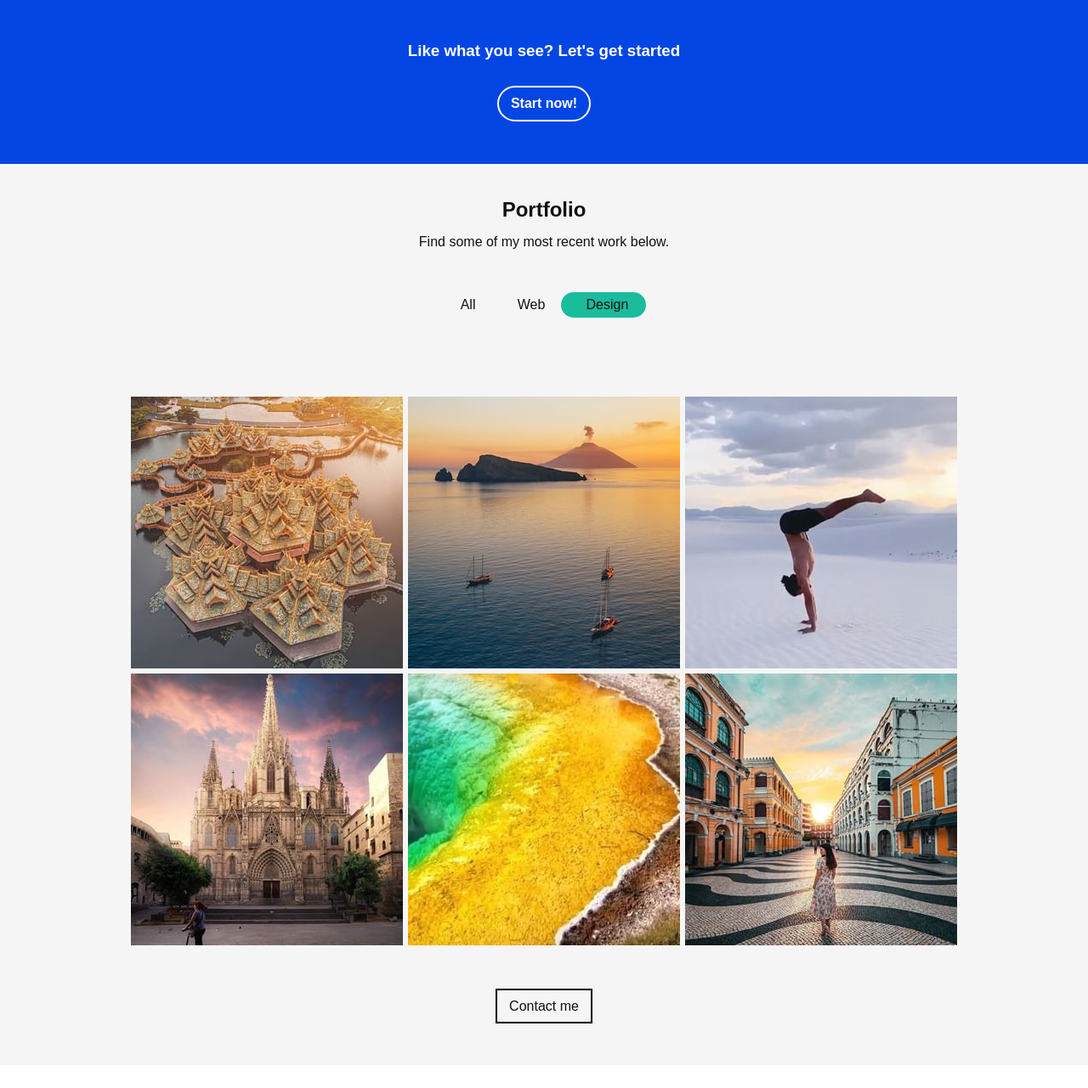
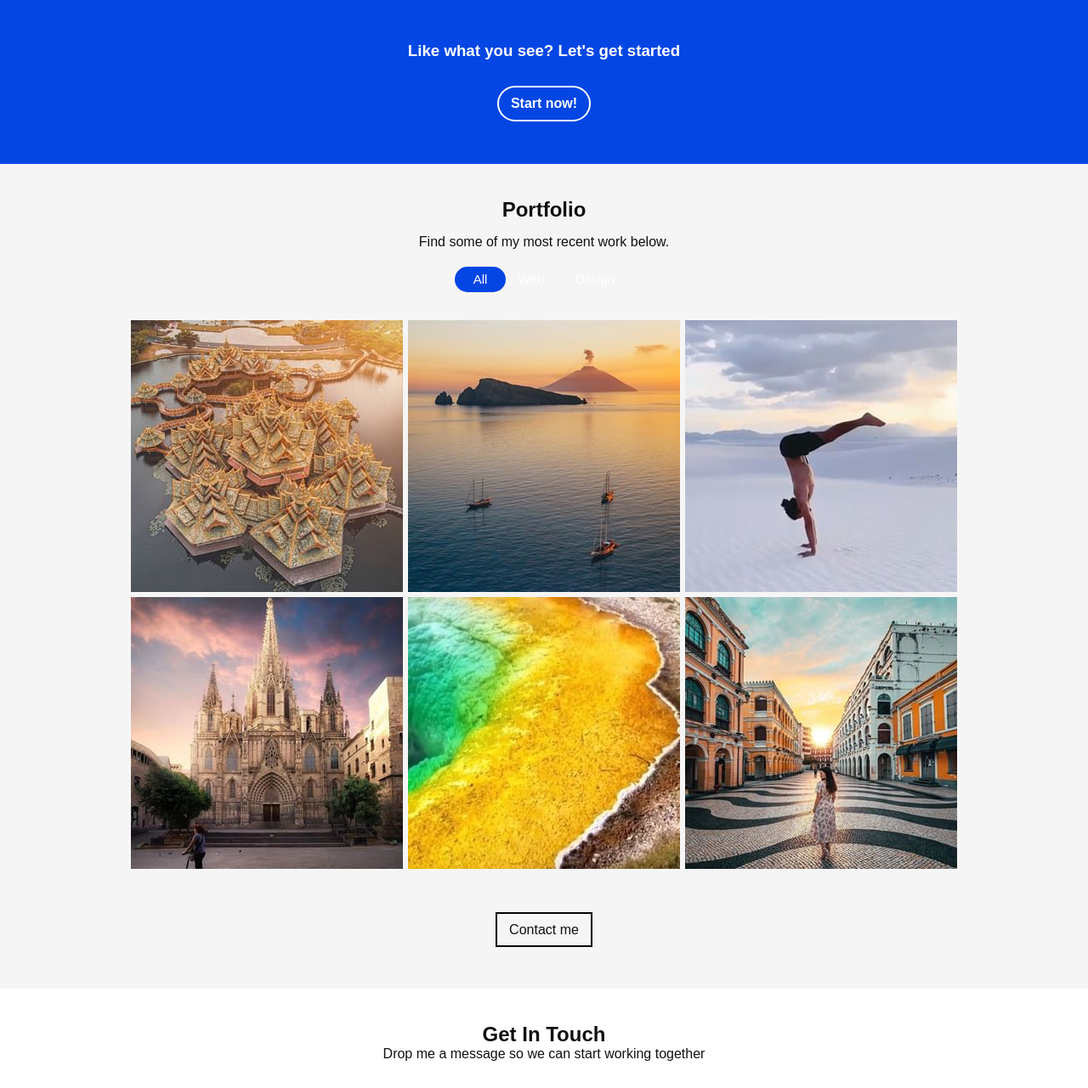
Before and after one commit to NunoGaioPereira/web-dev-portfolio, a PHP site: page / in a window 1280 px wide. Shown: the part 1575-2856 px from the top of the page at 85% size. Run offline with PHP 8.4, Linux system fonts and the light colour scheme.

Commit message:
fix portfolio nav effect

```diff
--- a/css/main.css
+++ b/css/main.css
@@ -524,56 +524,63 @@
 
 .tabs {
 	position: relative;
-	margin: 50px auto;
-	width: 260px;
+	margin: 20px auto -10px;
+	width: 210px;
 	height: 30px;
+	padding: 0;
+	font-size: 0;
 }
 
 .tabs .animation {
 	position: absolute;
+	padding: 0;
 	height: 100%;
 	top: 0;
-	background-color: #1abc9c;
-	// width: 100px;
+	z-index: 0;
+	background: var(--main-color);
 	border-radius: 50px;
-	z-index: 0;
-	transition: all 0.5s ease 0s;
+	transition: all .5s ease 0s;
 }
 
 .tabs .start-home, a:nth-child(1):hover~.animation {
-	width: 50px;
-	left: 10px;
+	width: 60px;
+	left: 0;
 }
 
-.tabs .start-home, a:nth-child(2):hover~.animation {
-	width: 50px;
-	left: 70px;
+.tabs a:hover {
+	color: #fff;
 }
 
-.tabs .start-home, a:nth-child(3):hover~.animation {
-	width: 100px;
-	left: 150px;
+.tabs .start-web, a:nth-child(2):hover~.animation {
+	width: 60px;
+	left: 60px;
+}
+
+.tabs .start-design, a:nth-child(3):hover~.animation {
+	width: 90px;
+	left: 120px;
 }
 
 .tabs a {
-	color: #111;
+	color: #fff;
 	text-decoration: none;
 	line-height: 30px;
-	margin: 0 10px;
+	/*margin: 0 10px;*/
 	position: relative;
 	display: inline-block;
 	z-index: 1;
 	text-align: center;
+	font-size: 15px;
 }
 
 .tabs a:nth-child(1) {
-	width: 50px;
+	width: 60px;
 }
 
 .tabs a:nth-child(2) {
-	width: 50px;
+	width: 60px;
 }
 
 .tabs a:nth-child(3) {
-	width: 80px;
+	width: 90px;
 }
```
